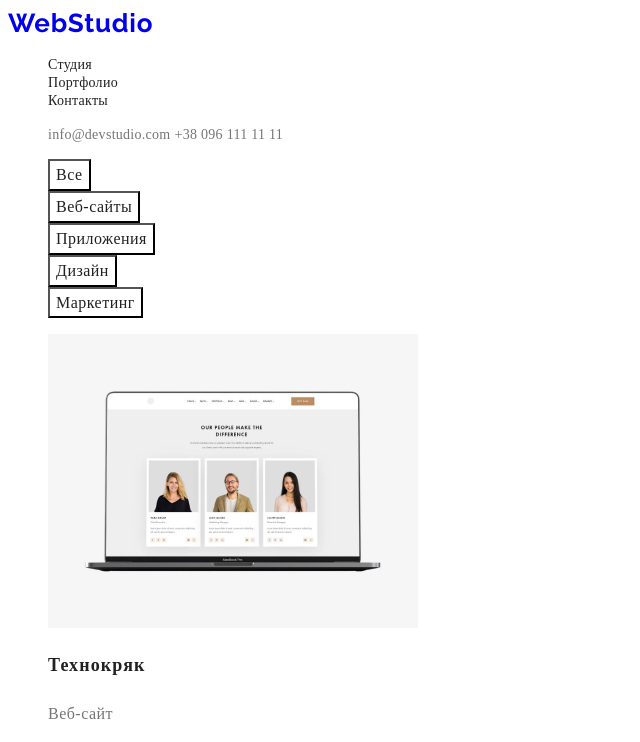
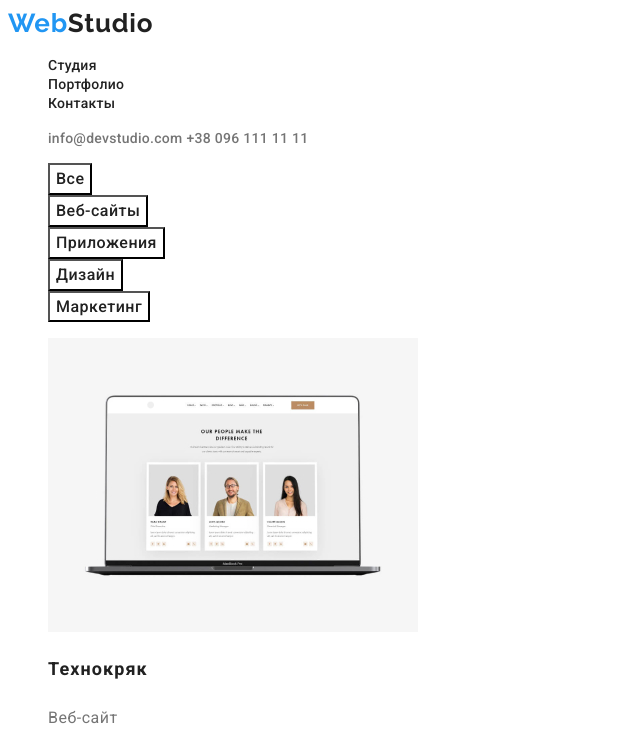
Before and after one commit to Tarasik777/goit-markup-hw-02, a plain HTML site: page portfolio.html in a window 1280 px wide. Shown: the top 742 px of the page, without its empty margins (0-640 px from the left). Drawn offline with Linux system fonts and the light colour scheme.

Commit message:
Виправлення

```diff
--- a/css/styles.css
+++ b/css/styles.css
@@ -8,8 +8,8 @@
   --grey-txt-color: #757575;
 }
 
-.body {
-  font-family: var(--main-txt-color), sans-serif;
+body {
+  font-family: var(--main-font), sans-serif;
   color: #e5e5e5;
 }
 
@@ -40,6 +40,11 @@
   font-size: 26px;
   line-height: 1.19;
   letter-spacing: 0.03em;
+  color: var(--main-txt-color);
+}
+
+.header-logo span{
+  color:var(--accent-txt-color)
 }
 
 .header-link {
@@ -174,10 +179,14 @@
   font-size: 26px;
   line-height: 1.19;
   letter-spacing: 0.03em;
+color: #FFFFFF;
+}
+
+.footer-logo span{
+  color: var(--accent-txt-color);
 }
 
 .footer-second-address {
-  font-weight: 400;
   font-size: 14px;
   line-height: 1.71;
   letter-spacing: 0.03em;
@@ -185,7 +194,6 @@
 }
 
 .footer-mail {
-  font-weight: 400;
   font-size: 14px;
   line-height: 1.71;
   letter-spacing: 0.03em;
@@ -193,7 +201,6 @@
 }
 
 .footer-contact {
-  font-weight: 400;
   font-size: 14px;
   line-height: 1.71;
   letter-spacing: 0.03em;
--- a/portfolio.html
+++ b/portfolio.html
@@ -18,7 +18,9 @@
     <!--Секція хедер-->
     <header class="header">
       <nav class="header-nav">
-        <a class="header-logo link" href="./index.html"> WebStudio </a>
+        <a class="header-logo link" href="./index.html">
+          <span>Web</span>Studio
+        </a>
         <ul class="header-list list">
           <li class="heade-list-item">
             <a class="header-link link" href="./index.html"> Студия </a>
@@ -47,6 +49,7 @@
 
     <main class="main">
       <!--Фільтр робіт-->
+      <section>
         <ul class="list">
           <li><button class="list-btn" type="button">Все</button></li>
           <li><button class="list-btn" type="button">Веб-сайты</button></li>
@@ -149,10 +152,12 @@
             <p class="project-paragraph">Приложение</p>
           </li>
         </ul>
+      </section>
+    </main>
     <!--Секція футер-->
 
     <footer class="footer">
-        <a class="footer-logo link" href="">WebStudio</a>
+      <a class="footer-logo link" href=""><span>Web</span>Studio</a>
       <address class="footer-address">
         <ul class="list">
           <li>
@@ -173,6 +178,5 @@
         </ul>
       </address>
     </footer>
-    </main>
   </body>
 </html>
```
Also changed, not shown: index.html (+4 -2 lines). Lines whose indentation alone changed are shown as unchanged.
